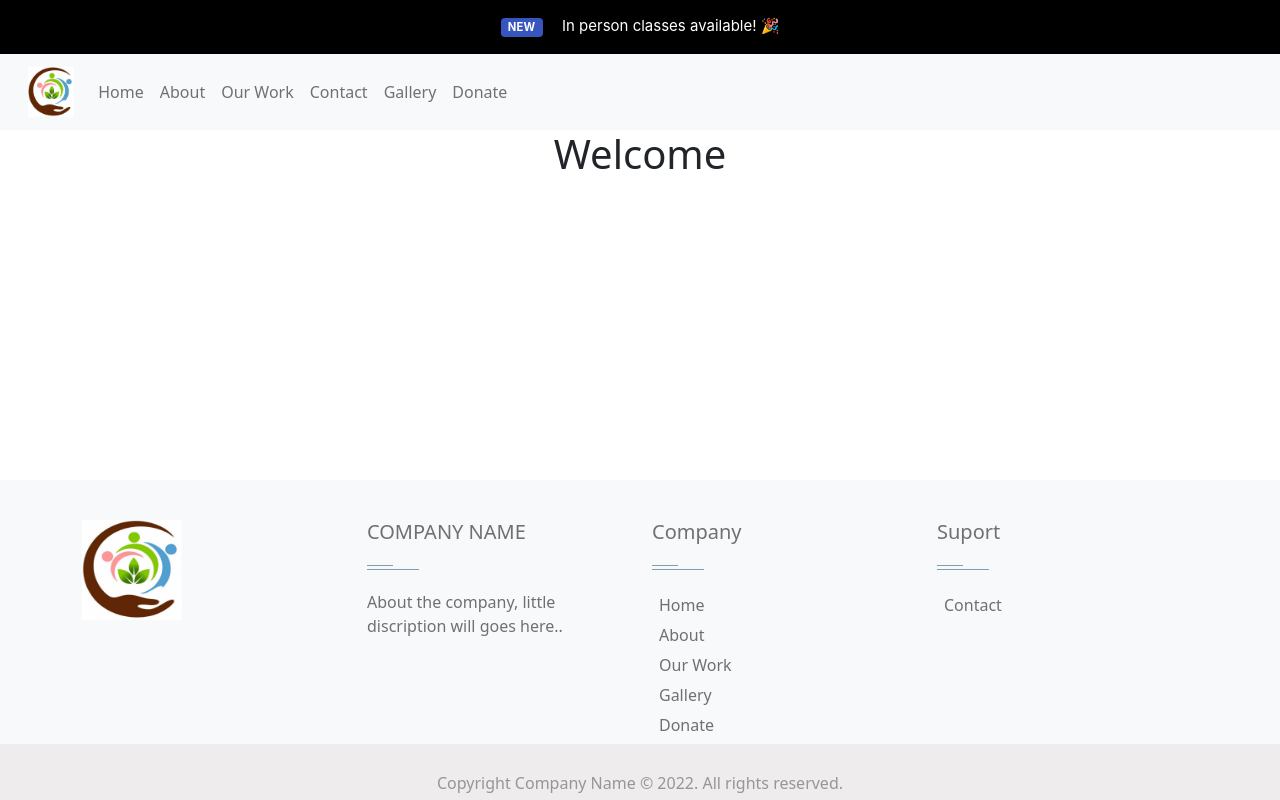
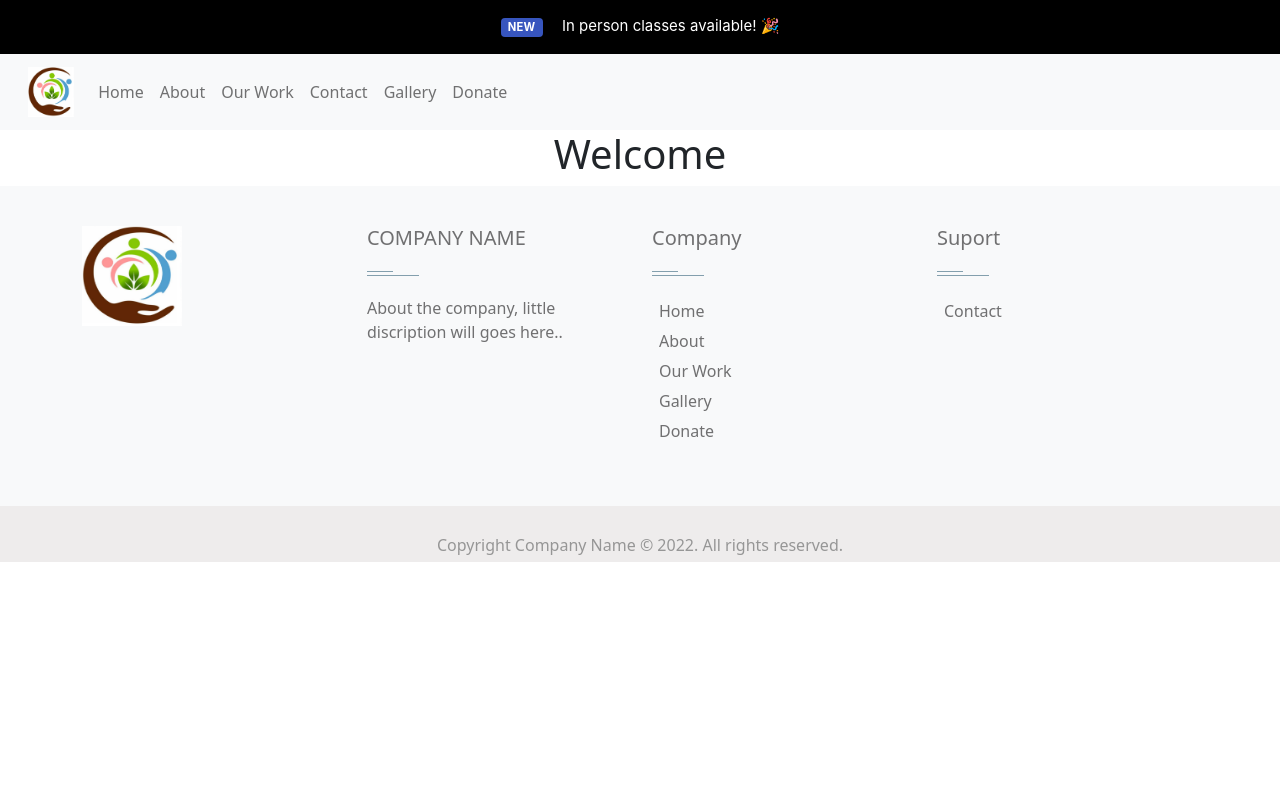
Before and after one commit to aarugunj27/Janasampanda, a React (Create React App) app: page / in a window 1280 px wide. Built offline with nearby package versions, Linux system fonts and the light colour scheme.

Commit message:
updated footer.js

```diff
--- a/src/pages/static/css/style.css
+++ b/src/pages/static/css/style.css
@@ -80,11 +80,11 @@
 ====================== */
 
 /* Main Footer */
-footer .main-footer{	padding: 20px 0;	background: #F8F9FA; bottom: 0 !important; width: 100% !important; position: fixed !important;}
+footer .main-footer{	padding: 20px 0;	background: #F8F9FA;}
 footer ul{	padding-left: 0;	list-style: none;}
 
 /* Copy Right Footer */
-.footer-copyright {	background: #eeecec; padding: 5px 0; bottom: 0 !important; width: 100%; position: fixed !important;}
+.footer-copyright {	background: #eeecec; padding: 5px 0;}
 .footer-copyright .logo {    display: inherit;}
 .footer-copyright nav {    float: right;    margin-top: 5px;}
 .footer-copyright nav ul {	list-style: none;	margin: 0;	padding: 0;}
```
